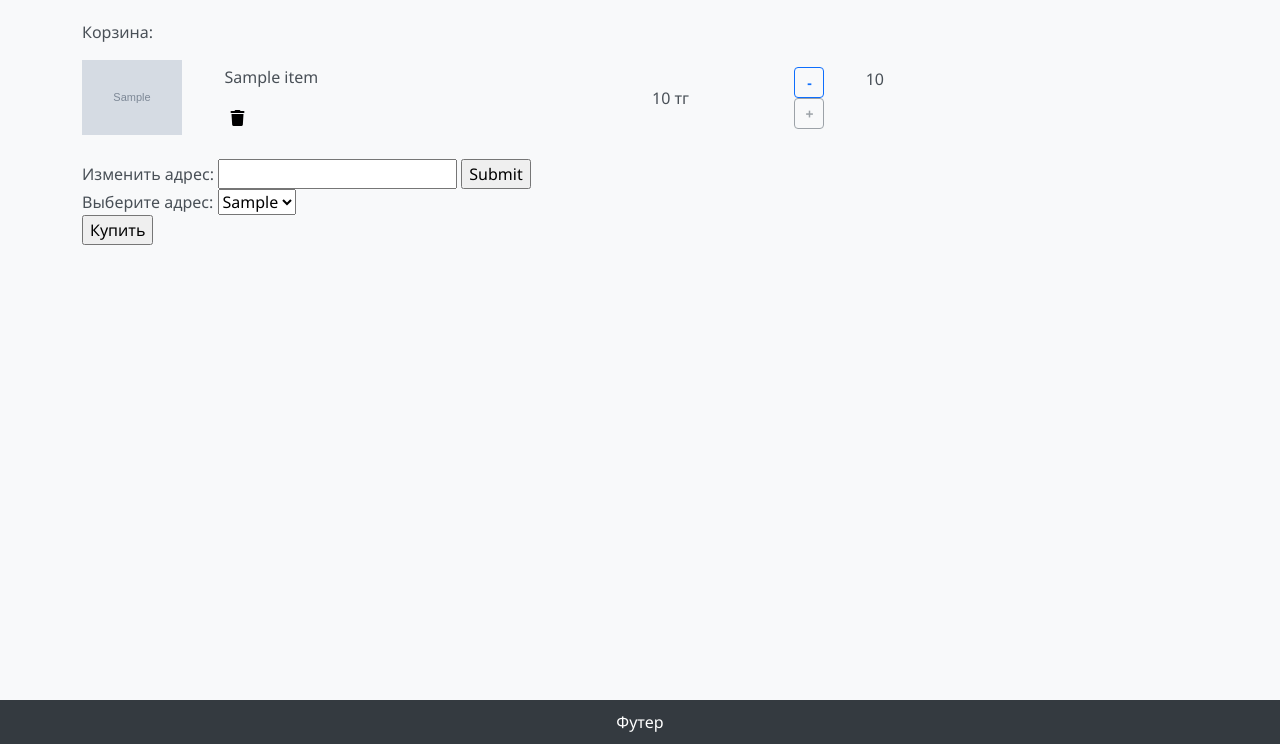
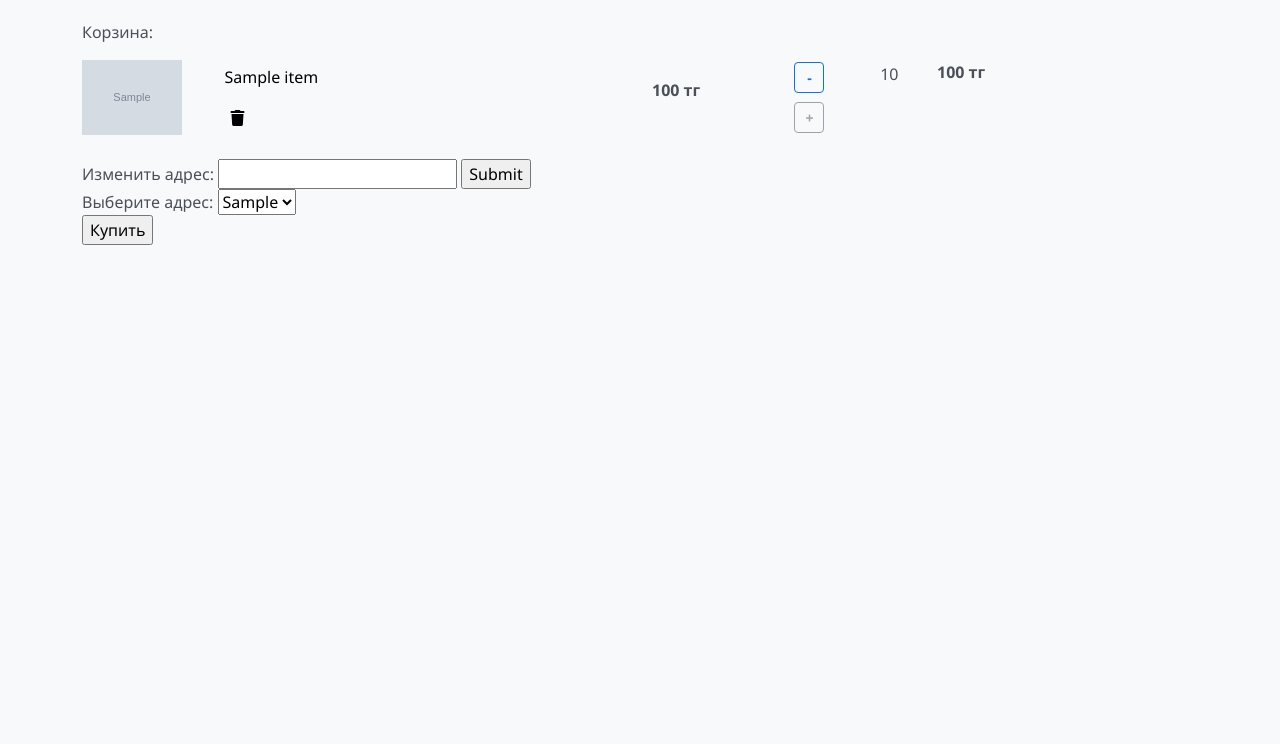
Before and after one commit to Cagey7/technoshop, a Django app: page /cart/ in a window 1280 px wide. Shown: the part 56-800 px from the top of the page. Run offline with Django 4.2, Linux system fonts and the light colour scheme; a user stored in the database is signed in; tables that the repository leaves empty hold one stand-in row (values such as "Sample post"); grey boxes marked "Sample" are stand-in pictures; parts of the project's set-up code (start-up, migrations or seed data) failed here and were passed over.

Commit message:
modified cart

```diff
--- a/cart/models.py
+++ b/cart/models.py
@@ -10,6 +10,13 @@ class Cart(models.Model):
     class Meta:
         verbose_name = "Корзина"
         verbose_name_plural = "Корзина"
+
+    def get_total(self):
+        total = 0
+        cart_items = CartItem.objects.filter(cart=self)
+        for cart_item in cart_items:
+            total += cart_item.quantity * cart_item.item.price
+        return total
 
     def item_in_cart(self, item_id):
         return self.cartitem_set.filter(item__id=item_id).exists()
@@ -42,3 +49,6 @@ class CartItem(models.Model):
         if self.quantity > amount:
             self.quantity -= amount
             self.save()
+
+    def item_total(self):
+        return self.item.price * self.quantity
--- a/cart/templates/cart/cart.html
+++ b/cart/templates/cart/cart.html
@@ -1,4 +1,5 @@
 {% extends "core/layout.html" %}
+{% load humanize %}
 
 {% block body %}
     <p>Корзина:</p>
@@ -6,15 +7,15 @@
 
     {% if user.is_authenticated %}
         {% if cart_items %}
-            {% for cart_item in cart_items %}
             <div class="row">
                 <div class="col-md-9">
+                    {% for cart_item in cart_items %}
                     <div class="row align-items-center">
                         <div class="col-md-2">
-                            <img src="{{ cart_item.item.photo.url }}" width="100">
+                            <a href="{% url 'item' cart_item.item.slug %}"><img src="{{ cart_item.item.photo.url }}" width="100"></a>
                         </div>
                         <div class="col-md-6">
-                            <p class="text-left">{{ cart_item.item.name }}</p>
+                            <a class="link_text" href="{% url 'item' cart_item.item.slug %}"><p class="text-left">{{ cart_item.item.name }}</p></a>
                             <form method="post" action="{% url 'delete_cart_item' cart_item.pk %}">
                                 {% csrf_token %}
                                 <button type="submit" style="border: none; background-color: transparent;">
@@ -22,7 +23,9 @@
                                 </button>
                             </form>
                         </div>
-                        <div class="col-md-2">{{ cart_item.item.price }} тг</div>
+                        <div class="col-md-2">
+                            <p class="fw-bold">{{ cart_item.item_total|intcomma  }} тг</p>
+                        </div>
                         <div class="col-md-2">
                             <div class="row">
                                 <div class="col">
@@ -39,7 +42,7 @@
                                     {% endif %}
                                 </div>
                                 <div class="col">
-                                    {{ cart_item.quantity }}
+                                    <p class="text-center">{{ cart_item.quantity }}</p>
                                 </div>
                                 <div class="col">
                                     {% if cart_item.quantity == cart_item.item.quantity %}
@@ -53,20 +56,18 @@
                                         <button class="btn btn-outline-primary btn-sm " style="font-weight: bold; width: 30px;" type="submit">+</button>
                                     </form>
                                     {% endif %}
-
                                 </div>
                             </div>
                         </div>
                     </div>
+                    <br>
+                    {% endfor %}
                 </div>
                 <div class="col-md-3">
-                    <!-- Какие-то элементы в правой части (при необходимости) -->
+                    <p class="fw-bold">{{ total|intcomma }} тг</p>
                 </div>
             </div>
-            <br>
 
-
-            {% endfor %}
 
 
             {% if addresses %}
@@ -102,28 +103,76 @@
         {% else %}
             <h1> Коризна пуста </h1>
         {% endif %}
+
     {% else %}
+
+        {% if cart_items %}
+                <div class="row">
+                    <div class="col-md-9">
                         {% for cart_item in cart_items %}
-            <p>----------------------------</p>
-            {% for item in cart_item.item %}
-                <form method="post" action="{% url 'delete_cart_item_anon' item.pk %}">
+                            <div class="row align-items-center">
+                                <div class="col-md-2">
+                                    <a href="{% url 'item' cart_item.item.slug %}"><img src="{{ cart_item.item.photo.url }}" width="100"></a>
+                                </div>
+                                <div class="col-md-6">
+                                    <a class="link_text" href="{% url 'item' cart_item.item.slug %}"><p class="text-left">{{ cart_item.item.name }}</p></a>
+                                    <form method="post" action="{% url 'delete_cart_item_anon' cart_item.item.pk %}">
                                         {% csrf_token %}
-                    <input type="submit" value="Удалить">
+                                        <button type="submit" style="border: none; background-color: transparent;">
+                                            <i class="fa fa-trash" aria-hidden="true"></i>
+                                        </button>
                                     </form>
-                <form method="post" action="{% url 'increase_by_one_anon' item.pk %}">
+                                </div>
+                                <div class="col-md-2">
+                                    <p class="fw-bold">{{ cart_item.total|intcomma }} тг</p>
+                                </div>
+                                <div class="col-md-2">
+                                    <div class="row">
+                                        <div class="col">
+                                            {% if cart_item.quantity == 1 %}
+                                            <form method="post" action="{% url 'decrease_by_one_anon' cart_item.item.pk %}">
                                                 {% csrf_token %}
-                    <button class="btn btn-outline-primary btn-sm" style="font-weight: bold; width: 30px" type="submit">+</button>
+                                                <button class="btn btn-outline-secondary btn-sm " style="font-weight: bold; width: 30px" type="submit" disabled>-</button>
                                             </form>
-                <form method="post" action="{% url 'decrease_by_one_anon' item.pk %}">
+                                            {% else %}
+                                            <form method="post" action="{% url 'decrease_by_one_anon' cart_item.item.pk %}">
                                                 {% csrf_token %}
-                    <button class="btn btn-outline-primary btn-sm" style="font-weight: bold; width: 30px" type="submit">-</button>
+                                                <button class="btn btn-outline-primary btn-sm" style="font-weight: bold; width: 30px;" type="submit">-</button>
                                             </form>
-                <p>Количество в корзине {{ cart_item.quantity }}</p>
-                <p>{{ item.name }}</p>
-                <p>Доступно: {{ item.quantity }}</p>
+                                            {% endif %}
+                                        </div>
+                                        <div class="col">
+                                            <p class="text-center">{{ cart_item.quantity }}</p>
+                                        </div>
+                                        <div class="col">
+                                            {% if cart_item.quantity == cart_item.item.quantity %}
+                                            <form method="post" class="text-left" action="{% url 'increase_by_one_anon' cart_item.item.pk %}">
+                                                {% csrf_token %}
+                                                <button class="btn btn-outline-secondary btn-sm " style="font-weight: bold; width: 30px;" type="submit" disabled>+</button>
+                                            </form>
+                                            {% else %}
+                                            <form method="post" class="text-left" action="{% url 'increase_by_one_anon' cart_item.item.pk %}">
+                                                {% csrf_token %}
+                                                <button class="btn btn-outline-primary btn-sm " style="font-weight: bold; width: 30px;" type="submit">+</button>
+                                            </form>
+                                            {% endif %}
+                                        </div>
+                                    </div>
+                                </div>
+                            </div>
+                            <br>
                         {% endfor %}
-            <p>----------------------------</p>
-        {% endfor %}
+                    </div>
+                    <div class="col-md-3">
+                        <p class="fw-bold">{{ total|intcomma }} тг</p>
+
+                    </div>
+                </div>
+
+
+        {% else %}
+            <h1> Коризна пуста </h1>
+        {% endif %}
 
     {% endif %}
 
--- a/cart/views.py
+++ b/cart/views.py
@@ -56,7 +56,9 @@ class CartPage(TemplateView):
                     cart_item.quantity = 1
                     cart_item.save()
             context["cart_items"] = cart_items
+            context["total"] = cart.get_total()
         else:
+            total = 0
             if self.request.session.get("cart"):
                 new_cart = []
                 new_session_cart = []
@@ -71,10 +73,15 @@ class CartPage(TemplateView):
                         quantity = 1
                     else:
                         quantity = item["quantity"]
-                    new_cart.append({"item": Item.objects.filter(id=item_id), "quantity": quantity})
+                    new_cart.append({"item": Item.objects.get(id=item_id),
+                                     "quantity": quantity,
+                                     "total": Item.objects.get(id=item_id).price * quantity})
                     new_session_cart.append({"item": item_id, "quantity": quantity})
                 context["cart_items"] = new_cart
                 self.request.session["cart"] = new_session_cart
+                for item in new_cart:
+                    total += item["item"].price * item["quantity"]
+                context["total"] = total
             else:
                 context["cart_items"] = None
         return context
--- a/core/static/core/css/styles.css
+++ b/core/static/core/css/styles.css
@@ -56,3 +56,12 @@ footer {
     background-color: #4a73b0;
     color: white;
 }
+
+.link_text {
+    text-decoration: none;
+    color: black;
+}
+
+.link_text:hover {
+    color: rgb(40, 40, 187);
+}
--- a/core/templates/core/layout.html
+++ b/core/templates/core/layout.html
@@ -74,9 +74,6 @@
         </div>
     </main>
 </body>
-<footer>
-    Футер
-</footer>
 
 <script src="https://cdn.jsdelivr.net/npm/bootstrap@5.3.0/dist/js/bootstrap.bundle.min.js"></script>
 </body>
--- a/products/static/products/css/styles.css
+++ b/products/static/products/css/styles.css
@@ -1,12 +1,3 @@
-.link_text {
-    text-decoration: none;
-    color: black;
-}
-
-.link_text:hover {
-    color: rgb(40, 40, 187);
-}
-
 .go_cart {
     background-color: rgb(74, 168, 74);
     color: white;
--- a/technoshop/settings/base.py
+++ b/technoshop/settings/base.py
@@ -35,6 +35,7 @@ INSTALLED_APPS = [
     'django.contrib.messages',
     'django.contrib.staticfiles',
     'django_extensions',
+    'django.contrib.humanize',
     'core.apps.CoreConfig',
     'users.apps.UsersConfig',
     'products.apps.ProductsConfig',
```
Lines whose indentation alone changed are shown as unchanged.
